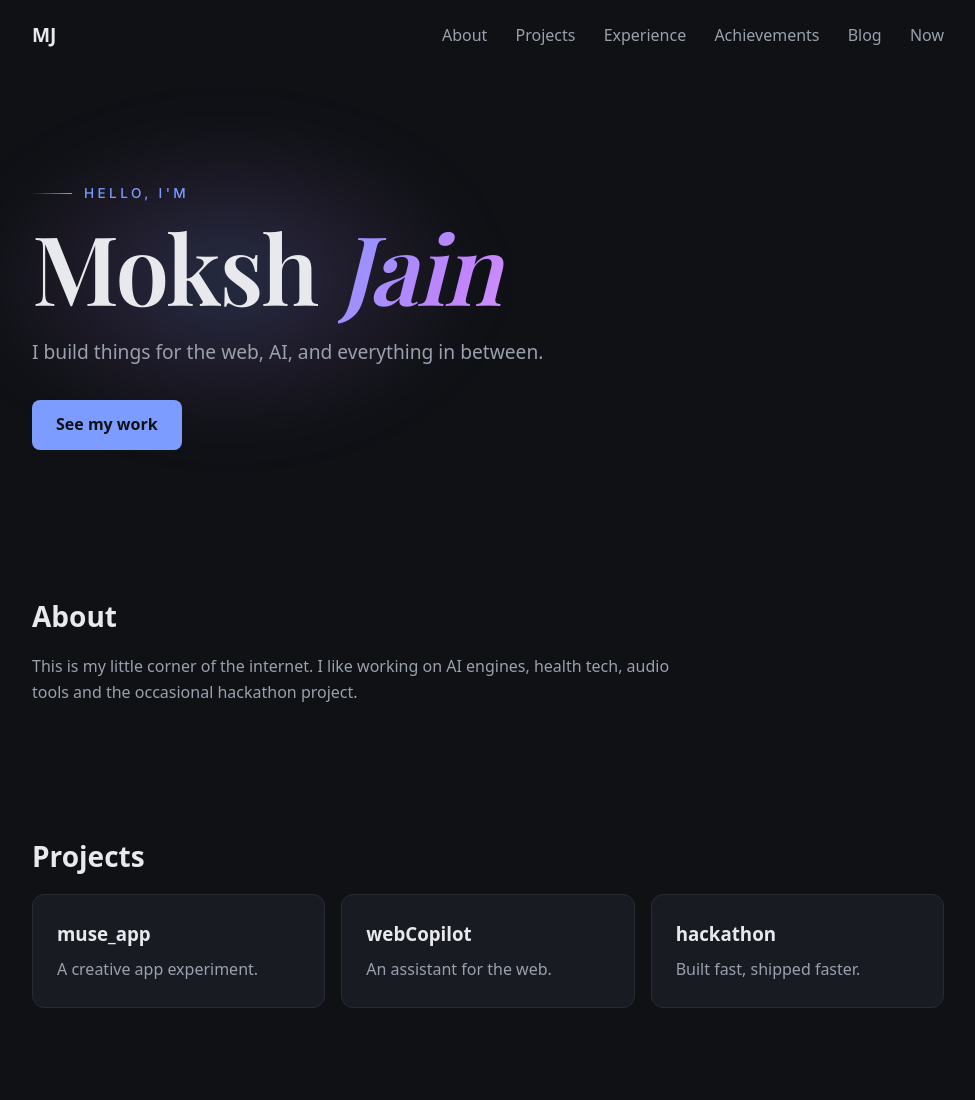
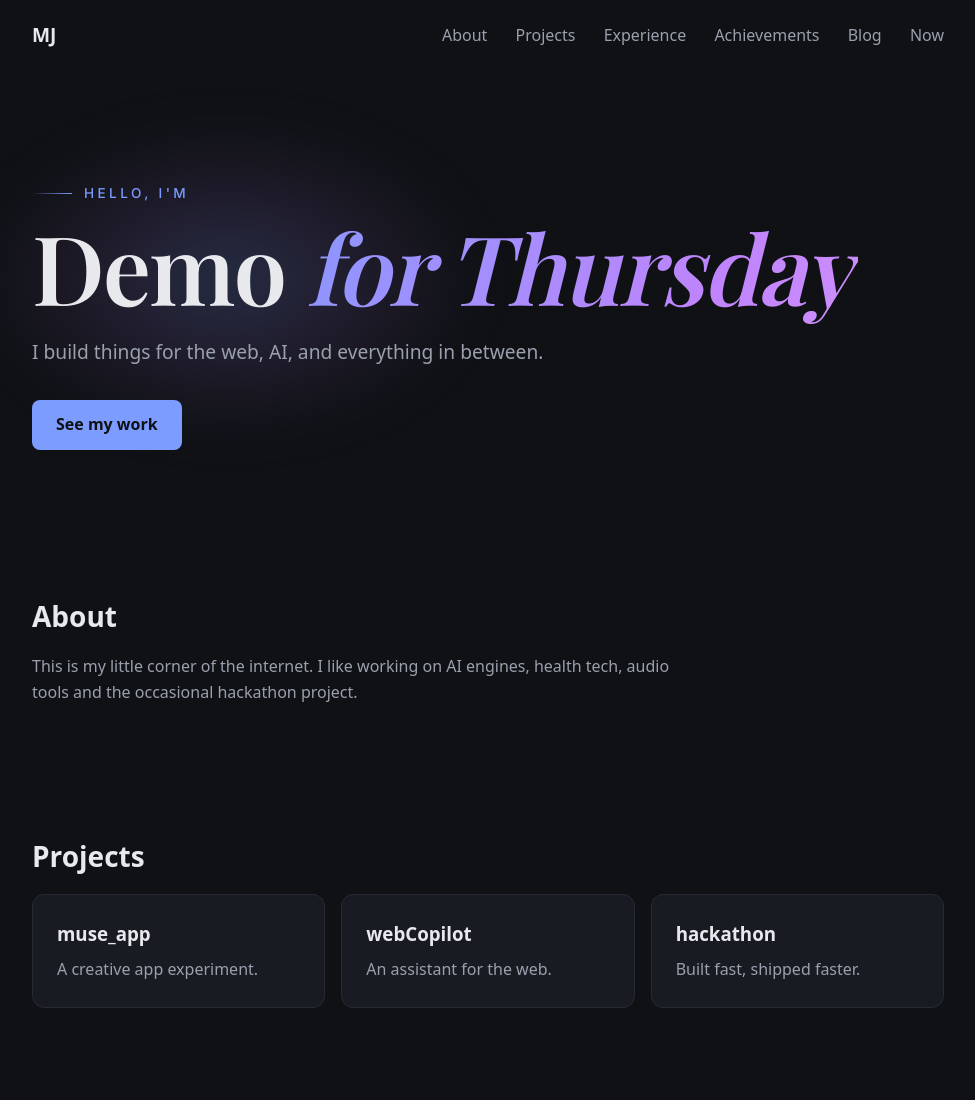
Before and after one commit to mokshjain-cmd/mokshjain-cmd.github.io, a plain HTML site: page index.html in a window 1280 px wide. Shown: the top 1100 px of the page, without its empty margins (152-1127 px from the left). Drawn offline with nearby package versions, Linux system fonts and the light colour scheme; a web font is replaced by a local one.

Commit message:
Change hero headline to 'Demo for Thursday'
Co-Authored-By: Claude Opus 5.5 <noreply@anthropic.com>
Claude-Session: https://claude.ai/code/session_013w5Ak8MP2VpXa1vWUEN2y9

```diff
--- a/index.html
+++ b/index.html
@@ -26,7 +26,7 @@
   <main>
     <section class="hero">
       <p class="eyebrow"><span class="eyebrow-line"></span>Hello, I'm</p>
-      <h1><span class="name-first">Moksh</span> <em class="name-last">Jain</em></h1>
+      <h1><span class="name-first">Demo</span> <em class="name-last">for Thursday</em></h1>
       <p class="tagline">I build things for the web, AI, and everything in between.</p>
       <a class="btn" href="#projects">See my work</a>
     </section>
```
